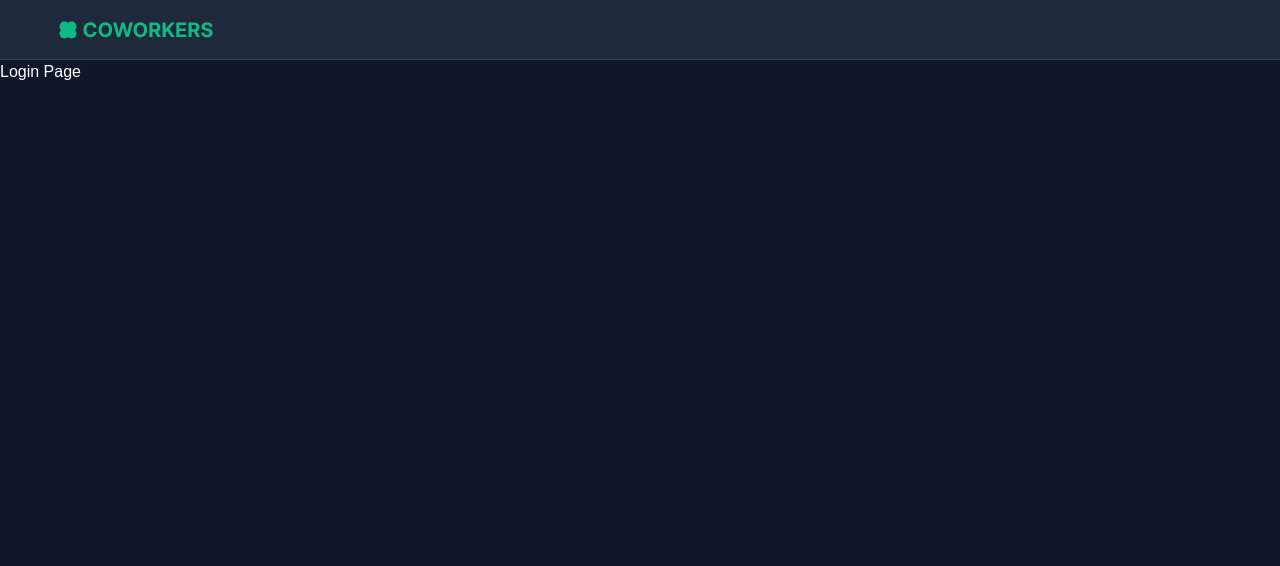
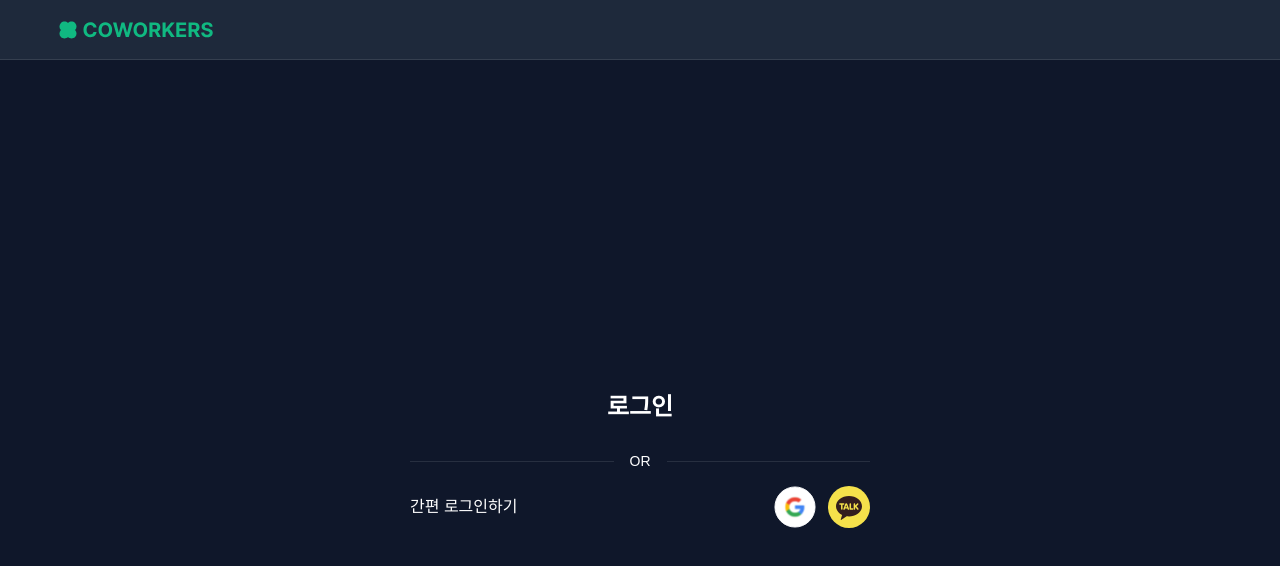
Before and after one commit to ozen0718/coworkers, a Next.js app: page /login in a window 1280 px wide. Shown: the top 566 px of the page. Built offline with nearby package versions, Linux system fonts and the light colour scheme.

Commit message:
[Feat] Outh 카카오톡 구글로그인

```diff
--- a/src/app/(auth)/login/page.tsx
+++ b/src/app/(auth)/login/page.tsx
@@ -1,3 +1,14 @@
+'use client';
+
+import OAuth from '@/components/oauth/index';
+
 export default function LoginPage() {
-  return <div>Login Page</div>;
+  return (
+    <div className="bg-bg300 flex min-h-screen items-center justify-center px-4">
+      <div className="flex w-full max-w-[460px] flex-col gap-8">
+        <h1 className="text-2xl-bold text-center text-white">로그인</h1>
+        <OAuth authType="login" />
+      </div>
+    </div>
+  );
 }
--- a/src/components/layout/Gnb/Headerconfig.ts
+++ b/src/components/layout/Gnb/Headerconfig.ts
@@ -8,4 +8,10 @@ export const HEADER_VISIBILITY_CONFIG: Record<
     showFreeBoardLink: false,
     showProfile: false,
   },
+  '/login': {
+    //로그인 페이지
+    showTeamSelector: false,
+    showFreeBoardLink: false,
+    showProfile: false,
+  },
 };
--- /dev/null
+++ b/src/components/oauth/OuthBtn.tsx
@@ -0,0 +1,28 @@
+'use client';
+
+import Image from 'next/image';
+
+export default function OAuthButtonGroup() {
+  const handleOAuthLogin = (provider: 'google' | 'kakao') => {
+    console.log(`${provider} 로그인 시도`);
+    // TODO: API 연동
+  };
+
+  return (
+    <div className="flex gap-3">
+      <button
+        onClick={() => handleOAuthLogin('google')}
+        className="flex h-[42px] w-[42px] items-center justify-center"
+      >
+        <Image src="/icons/google.svg" alt="구글 로그인" width={42} height={42} />
+      </button>
+
+      <button
+        onClick={() => handleOAuthLogin('kakao')}
+        className="flex h-[42px] w-[42px] items-center justify-center"
+      >
+        <Image src="/icons/kakaotalk.svg" alt="카카오 로그인" width={42} height={42} />
+      </button>
+    </div>
+  );
+}
--- /dev/null
+++ b/src/components/oauth/index.tsx
@@ -0,0 +1,25 @@
+import OAuthButtonGroup from './OuthBtn';
+
+interface OAuthUIProps {
+  authType: 'login' | 'signup';
+}
+
+export default function OAuth({ authType }: OAuthUIProps) {
+  const authText = authType === 'login' ? '간편 로그인하기' : '간편 회원가입하기';
+
+  return (
+    <div className="flex w-full flex-col gap-4 text-white">
+      {/* OR 라인 */}
+      <div className="flex items-center gap-4">
+        <div className="h-px flex-1 bg-[var(--color-border)]" />
+        <p className="text-md-medium text-white">OR</p>
+        <div className="h-px flex-1 bg-[var(--color-border)]" />
+      </div>
+
+      <div className="flex w-full items-center justify-between">
+        <p className="text-lg-medium whitespace-nowrap">{authText}</p>
+        <OAuthButtonGroup />
+      </div>
+    </div>
+  );
+}
```
Also changed, not shown: public/icons/google.svg (added), public/icons/kakaotalk.svg (added).
